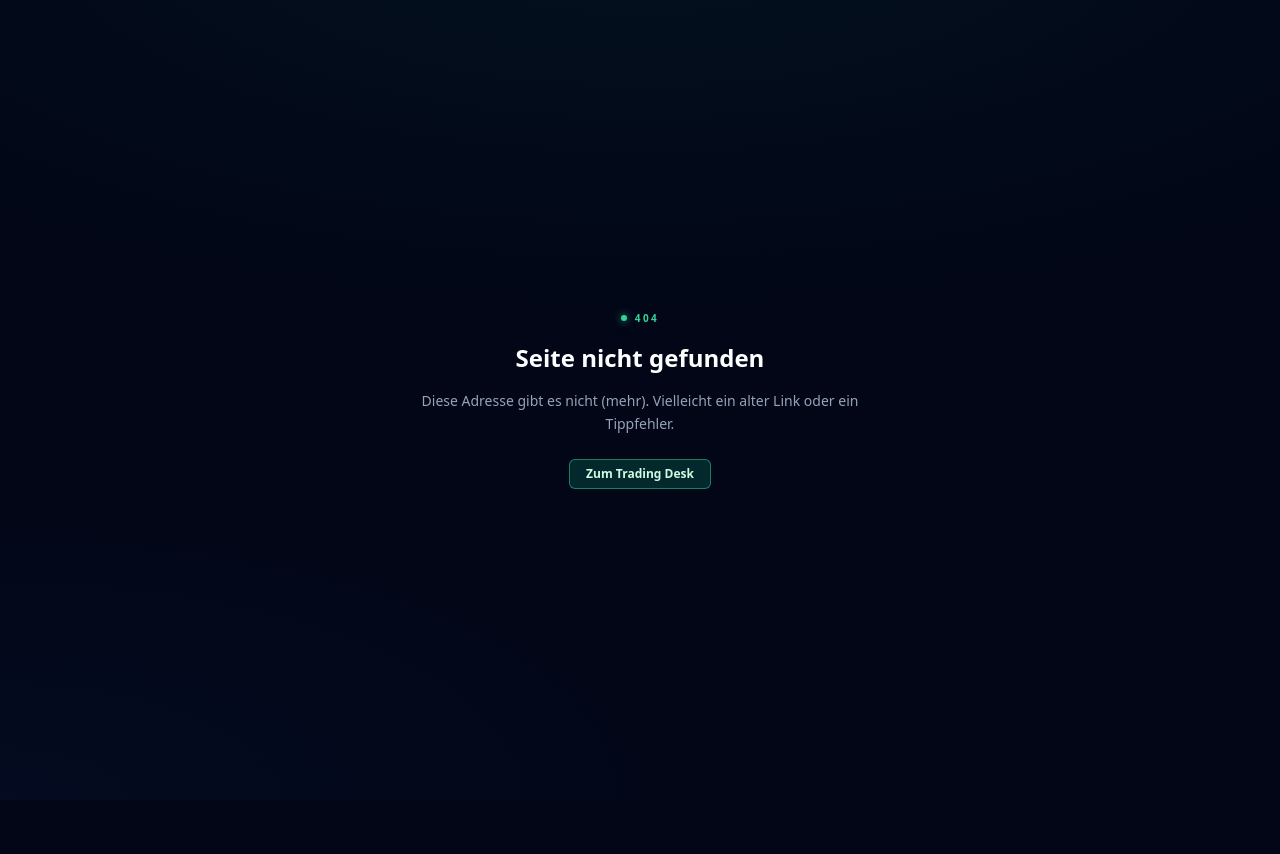
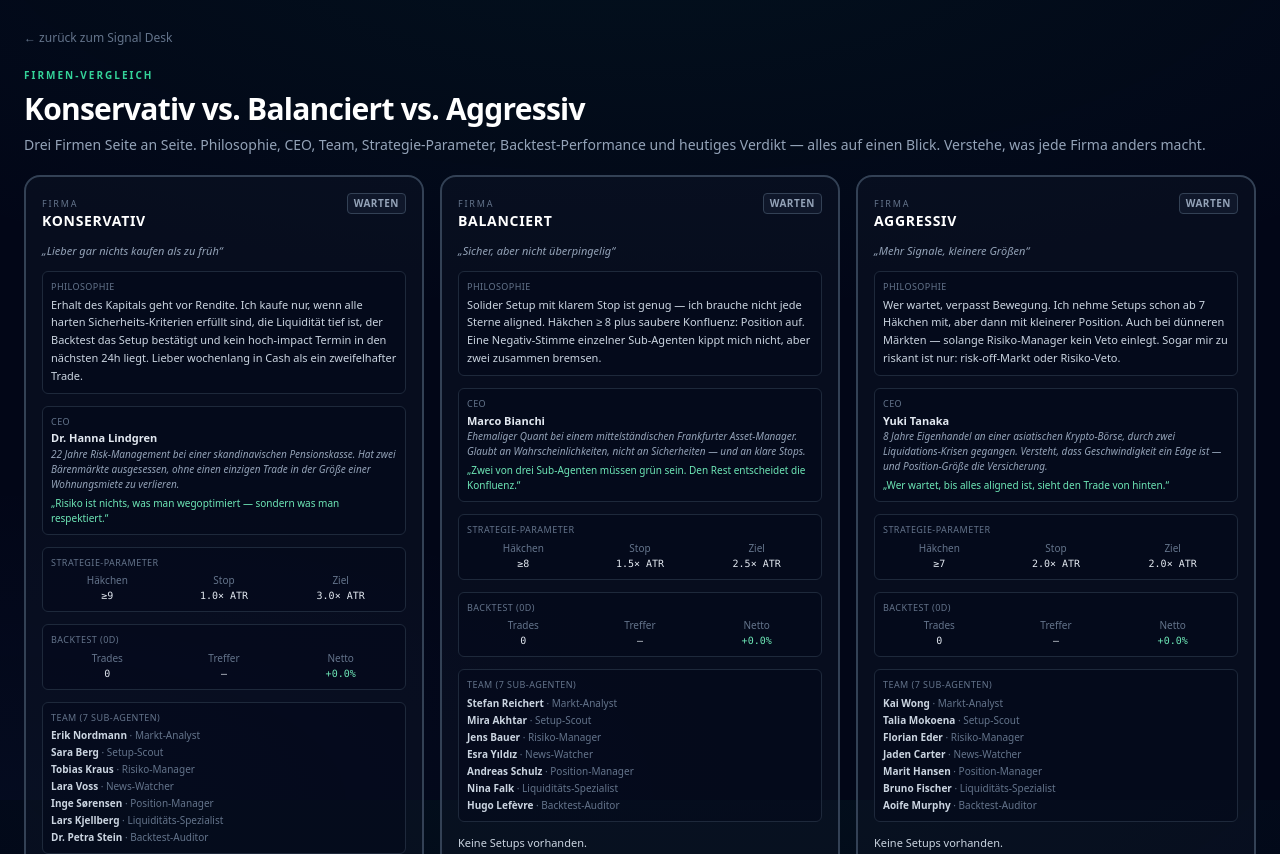
Before and after one commit to nnauroz-prog/trading-app, a Next.js app: page /firmen in a window 1280 px wide. Before the commit this address had no page. Shown: the top 854 px of the page. Before the commit the page ends 800 px from the top, so only its background shows below. Built offline with nearby package versions, Linux system fonts and the light colour scheme; no server answers.

Commit message:
Sync from main: /firmen Vergleich

```diff
--- /dev/null
+++ b/app/firmen/page.tsx
@@ -0,0 +1,137 @@
+import Link from 'next/link';
+import { cookies } from 'next/headers';
+import { buildMasterSignal, TradeMode } from '@/lib/analysis/master-signal-engine';
+import { getBacktestSummary } from '@/lib/analysis/backtest-summary';
+import { evaluatePersonas } from '@/lib/agents/personas';
+import { runSpaeher } from '@/lib/akademie/spaeher';
+import { getCryptoNews } from '@/lib/news/news-agent';
+import { listMacroEventsThisWeek } from '@/lib/calendar/macro-events';
+import { computeEventWindow } from '@/lib/calendar/event-window';
+import { getFirmaBacktest } from '@/lib/agents/firma-backtest';
+import { CEO_BIOS, SUBAGENT_BIOS } from '@/lib/agents/personalities';
+import { FIRMA_STRATEGY_PARAMS } from '@/lib/agents/firma-params';
+import { generateTradeMemo } from '@/lib/agents/trade-memo';
+
+export const dynamic = 'force-dynamic';
+export const revalidate = 0;
+
+function fmt(v: number): string {
+  if (v >= 1000) return v.toLocaleString('en-US', { maximumFractionDigits: 0 });
+  if (v >= 1) return v.toFixed(2);
+  if (v >= 0.01) return v.toFixed(4);
+  return v.toFixed(7);
+}
+
+export default async function FirmenPage() {
+  const tradeMode: TradeMode = (await cookies()).get('trade-mode')?.value === 'daytrade' ? 'daytrade' : 'swing';
+  const [report, backtest, newsItems, firmaBacktest] = await Promise.all([
+    buildMasterSignal(tradeMode), getBacktestSummary(), getCryptoNews(), getFirmaBacktest()
+  ]);
+  const spaeher = runSpaeher(newsItems);
+  const eventWindow = computeEventWindow(listMacroEventsThisWeek());
+  const personas = evaluatePersonas(report, backtest, spaeher, eventWindow);
+
+  return (
+    <main className="mx-auto max-w-7xl space-y-5 p-4 md:p-6">
+      <Link href="/" className="inline-flex items-center gap-1.5 text-xs text-slate-500 transition hover:text-emerald-300">
+        ← zurück zum Signal Desk
+      </Link>
+
+      <header className="space-y-2">
+        <div className="text-[10px] font-semibold uppercase tracking-[0.2em] text-emerald-400">Firmen-Vergleich</div>
+        <h1 className="text-2xl font-bold tracking-tight text-white sm:text-3xl">Konservativ vs. Balanciert vs. Aggressiv</h1>
+        <p className="text-sm text-slate-400">
+          Drei Firmen Seite an Seite. Philosophie, CEO, Team, Strategie-Parameter, Backtest-Performance und heutiges Verdikt — alles auf einen Blick. Verstehe, was jede Firma anders macht.
+        </p>
+      </header>
+
+      <div className="grid grid-cols-1 gap-4 lg:grid-cols-3">
+        {personas.map((p) => {
+          const ceo = CEO_BIOS[p.persona];
+          const subAgents = Object.values(SUBAGENT_BIOS[p.persona]);
+          const params = FIRMA_STRATEGY_PARAMS[p.persona];
+          const bt = firmaBacktest.rows.find((r) => r.firma === p.persona);
+          const memo = generateTradeMemo(p);
+          const isBuy = p.verdict === 'BUY';
+          const tone = isBuy ? 'border-emerald-400/60 bg-emerald-950/30' : 'border-slate-700 bg-slate-900/40';
+          return (
+            <article key={p.persona} className={`space-y-3 rounded-2xl border-2 p-4 ${tone}`}>
+              <div className="flex items-baseline justify-between">
+                <div>
+                  <div className="text-[9px] uppercase tracking-[0.2em] text-slate-500">Firma</div>
+                  <h2 className="text-sm font-bold uppercase tracking-wider text-white">{p.name}</h2>
+                </div>
+                <span className={`rounded border px-1.5 py-0.5 text-[10px] font-bold uppercase tracking-wider ${isBuy ? 'border-emerald-400/60 bg-emerald-500/20 text-emerald-100' : 'border-slate-700 bg-slate-900 text-slate-400'}`}>
+                  {isBuy ? 'KAUFEN' : 'WARTEN'}
+                </span>
+              </div>
+              <p className="text-[11px] italic text-slate-400">„{p.motto}“</p>
+
+              <div className="rounded-md border border-slate-800 bg-slate-950/40 p-2 text-[11px]">
+                <div className="text-[9px] uppercase tracking-wider text-slate-500">Philosophie</div>
+                <p className="mt-0.5 leading-relaxed text-slate-300">{p.manifest}</p>
+              </div>
+
+              <div className="rounded-md border border-slate-800 bg-slate-950/40 p-2 text-[11px]">
+                <div className="text-[9px] uppercase tracking-wider text-slate-500">CEO</div>
+                <div className="mt-0.5 font-semibold text-slate-200">{ceo.name}</div>
+                <p className="text-[10px] italic text-slate-400">{ceo.bio}</p>
+                <p className="mt-1 text-[10px] text-emerald-300">„{ceo.quote}“</p>
+              </div>
+
+              <div className="rounded-md border border-slate-800 bg-slate-950/40 p-2 text-[11px]">
+                <div className="text-[9px] uppercase tracking-wider text-slate-500">Strategie-Parameter</div>
+                <div className="mt-1 grid grid-cols-3 gap-1 text-center text-[10px]">
+                  <div><div className="text-slate-500">Häkchen</div><div className="font-mono text-slate-200">≥{params.minConfluence}</div></div>
+                  <div><div className="text-slate-500">Stop</div><div className="font-mono text-slate-200">{params.stopAtrMult.toFixed(1)}× ATR</div></div>
+                  <div><div className="text-slate-500">Ziel</div><div className="font-mono text-slate-200">{params.tp1AtrMult.toFixed(1)}× ATR</div></div>
+                </div>
+              </div>
+
+              {bt && (
+                <div className="rounded-md border border-slate-800 bg-slate-950/40 p-2 text-[11px]">
+                  <div className="text-[9px] uppercase tracking-wider text-slate-500">Backtest ({bt.periodDays}d)</div>
+                  <div className="mt-1 grid grid-cols-3 gap-1 text-center text-[10px]">
+                    <div><div className="text-slate-500">Trades</div><div className="font-mono text-slate-200">{bt.trades}</div></div>
+                    <div><div className="text-slate-500">Treffer</div><div className="font-mono text-slate-200">{bt.winRatePct !== null ? `${bt.winRatePct.toFixed(0)}%` : '—'}</div></div>
+                    <div><div className="text-slate-500">Netto</div><div className={`font-mono ${bt.netReturnPct >= 0 ? 'text-emerald-300' : 'text-rose-300'}`}>{bt.netReturnPct >= 0 ? '+' : ''}{bt.netReturnPct.toFixed(1)}%</div></div>
+                  </div>
+                </div>
+              )}
+
+              <div className="rounded-md border border-slate-800 bg-slate-950/40 p-2 text-[11px]">
+                <div className="text-[9px] uppercase tracking-wider text-slate-500">Team ({subAgents.length} Sub-Agenten)</div>
+                <ul className="mt-1 space-y-0.5">
+                  {subAgents.map((sa) => (
+                    <li key={sa.name} className="text-[10px]">
+                      <span className="font-semibold text-slate-300">{sa.name}</span>
+                      <span className="text-slate-500"> · {sa.role}</span>
+                    </li>
+                  ))}
+                </ul>
+              </div>
+
+              {memo && (
+                <div className="rounded-md border border-emerald-400/30 bg-emerald-950/20 p-2 text-[11px]">
+                  <div className="text-[9px] uppercase tracking-wider text-emerald-300">Heute kaufen: {memo.coin}</div>
+                  <div className="mt-1 grid grid-cols-3 gap-1 text-center text-[10px]">
+                    <div><div className="text-slate-500">Einstieg</div><div className="font-mono text-slate-200">${fmt(memo.entry)}</div></div>
+                    <div><div className="text-rose-400">Stop</div><div className="font-mono text-rose-200">${fmt(memo.stop)}</div></div>
+                    <div><div className="text-emerald-400">Ziel</div><div className="font-mono text-emerald-200">${fmt(memo.target1)}</div></div>
+                  </div>
+                  <p className="mt-1 text-[10px] text-slate-400">{memo.positionSizeAt10k}</p>
+                </div>
+              )}
+
+              <p className="text-[11px] leading-relaxed text-slate-300">{p.rationale}</p>
+            </article>
+          );
+        })}
+      </div>
+
+      <Link href="/agent" className="inline-block text-[11px] text-sky-300 hover:text-sky-200">
+        → Volle interne Diskussion auf /agent
+      </Link>
+    </main>
+  );
+}
--- a/app/page.tsx
+++ b/app/page.tsx
@@ -276,7 +276,8 @@ export default async function HomePage() {
           <Link href="/compare" className="shrink-0 rounded-md border border-sky-500/30 bg-sky-500/10 px-2.5 py-1 text-sky-300 transition hover:border-sky-400/50">Vergleich</Link>
           <Link href="/insights" className="shrink-0 rounded-md border border-sky-500/30 bg-sky-500/10 px-2.5 py-1 text-sky-300 transition hover:border-sky-400/50">Insights</Link>
           <Link href="/tools" className="shrink-0 rounded-md border border-slate-800 bg-slate-900/60 px-2.5 py-1 text-slate-300 transition hover:border-slate-700">Tools</Link>
-          <Link href="/agent" className="shrink-0 rounded-md border border-sky-500/30 bg-sky-500/10 px-2.5 py-1 text-sky-300 transition hover:border-sky-400/50">Firmen</Link>
+          <Link href="/firmen" className="shrink-0 rounded-md border border-emerald-500/30 bg-emerald-500/10 px-2.5 py-1 text-emerald-300 transition hover:border-emerald-400/50">Firmen-Vergleich</Link>
+          <Link href="/agent" className="shrink-0 rounded-md border border-sky-500/30 bg-sky-500/10 px-2.5 py-1 text-sky-300 transition hover:border-sky-400/50">Diskussion</Link>
           <Link href="/intel" className="shrink-0 rounded-md border border-sky-500/30 bg-sky-500/10 px-2.5 py-1 text-sky-300 transition hover:border-sky-400/50">Recherche</Link>
           <Link href="/news" className="shrink-0 rounded-md border border-sky-500/30 bg-sky-500/10 px-2.5 py-1 text-sky-300 transition hover:border-sky-400/50">News</Link>
           <Link href="/akademie" className="shrink-0 rounded-md border border-sky-500/30 bg-sky-500/10 px-2.5 py-1 text-sky-300 transition hover:border-sky-400/50">Akademie</Link>
```
